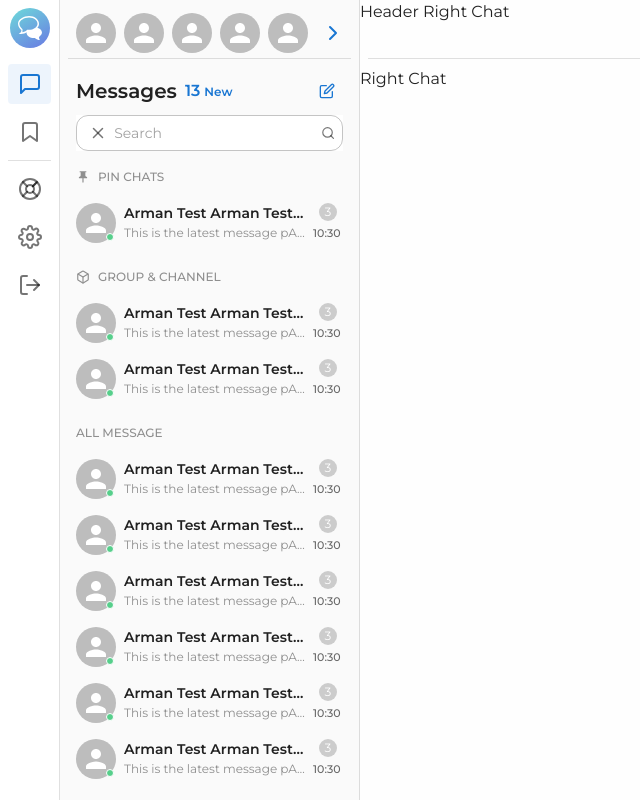
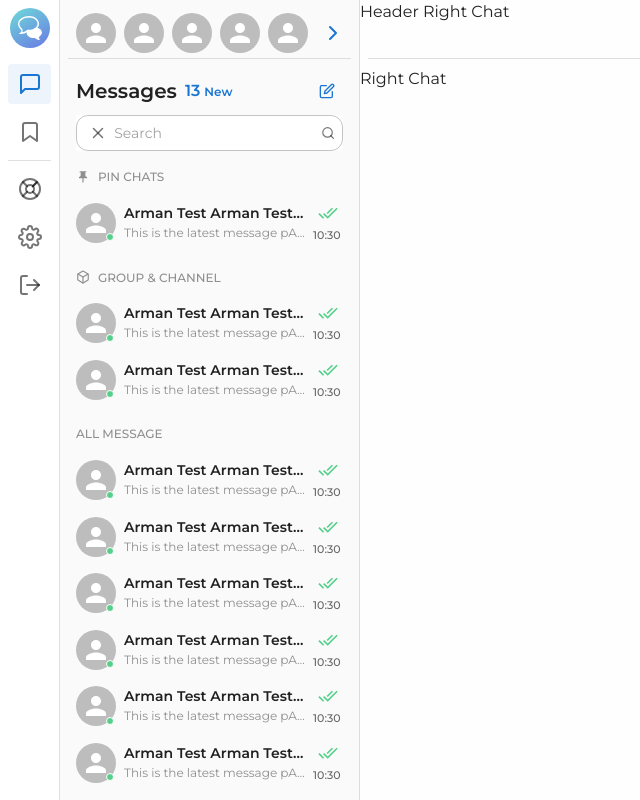
Before and after one commit to DawnGate/chat-app, a Next.js app: page /chat in a window 1280 px wide. Shown: the whole page, without its empty margins (0-640 px from the left). Built offline with nearby package versions, Linux system fonts and the light colour scheme.

Commit message:
[dev]feat: update user item type active

```diff
--- a/src/components/LeftChat/UserItem.tsx
+++ b/src/components/LeftChat/UserItem.tsx
@@ -7,7 +7,15 @@ import Box from '@mui/material/Box';
 import Typography from '@mui/material/Typography';
 import { alpha } from '@mui/material/styles';
 
-import { badgeColor, primaryColor, textColor } from '@/config/colors';
+import DoneAllIcon from '@mui/icons-material/DoneAll';
+import PhoneCallbackIcon from '@mui/icons-material/PhoneCallback';
+
+import {
+  badgeColor,
+  errorColor,
+  primaryColor,
+  textColor,
+} from '@/config/colors';
 
 import {
   captionTypo,
@@ -22,7 +30,13 @@ enum STATUS {
   READ,
 }
 
-function BadgeBox({ count, color = 'red' }: { count: number; color?: string }) {
+function BadgeBox({
+  count,
+  color = errorColor.main,
+}: {
+  count: number;
+  color?: string;
+}) {
   return (
     <Box
       sx={{
@@ -52,6 +66,26 @@ function StatusIcon({ status }: { status: STATUS }) {
       break;
     case STATUS.NEW_MESSAGE:
       content = <BadgeBox count={3} color={textColor.light} />;
+      break;
+    case STATUS.READ:
+      content = (
+        <DoneAllIcon
+          sx={{
+            fontSize: '20px',
+            color: badgeColor,
+          }}
+        />
+      );
+      break;
+    case STATUS.MISS_CALL:
+      content = (
+        <PhoneCallbackIcon
+          sx={{
+            fontSize: '20px',
+            color: errorColor.main,
+          }}
+        />
+      );
       break;
     default:
       break;
@@ -115,7 +149,7 @@ function UserItem() {
         </Box>
         <Box width={30}>
           <Box display="flex" justifyContent="center" mb={0.5}>
-            <StatusIcon status={STATUS.NEW_MESSAGE} />
+            <StatusIcon status={STATUS.READ} />
           </Box>
           <Typography
             sx={{
--- a/src/config/colors.ts
+++ b/src/config/colors.ts
@@ -4,6 +4,11 @@ export const primaryColor = {
   main: '#94cce0',
   dark: '#2a97c6',
   hover: '#e9f2f6',
+};
+
+export const errorColor = {
+  main: '#EF6262',
+  dark: '#C51605',
 };
 
 export const textColor = {
```
